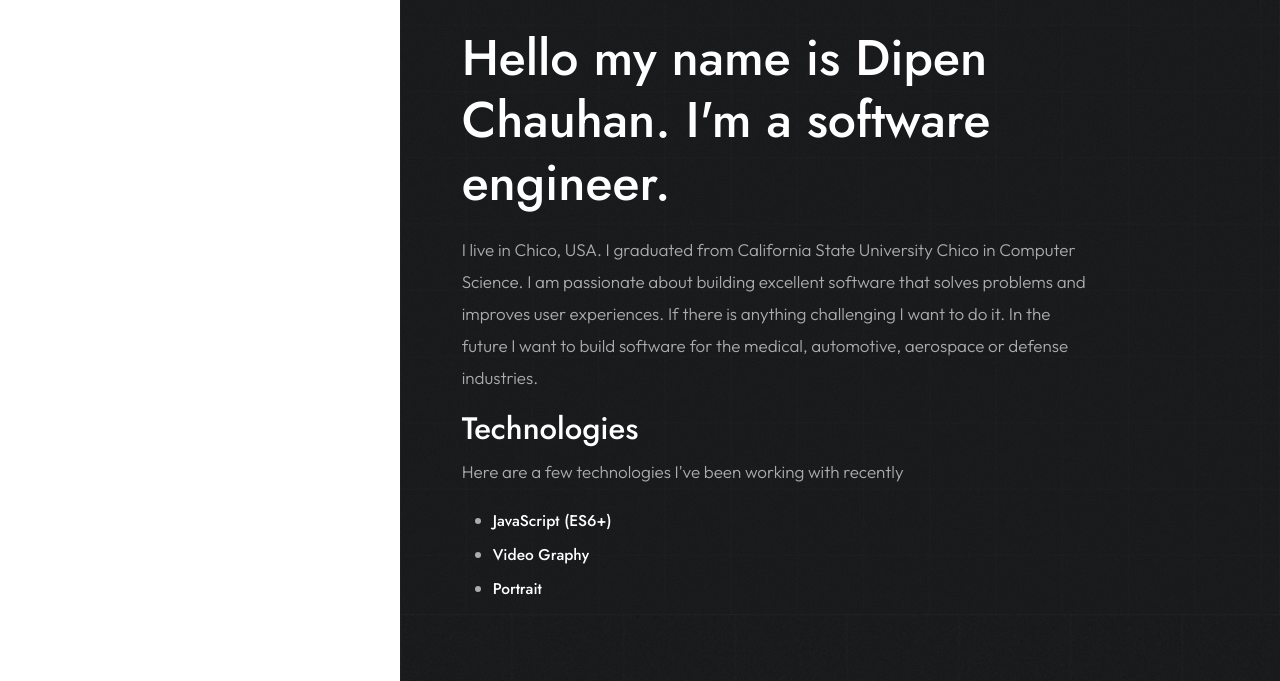
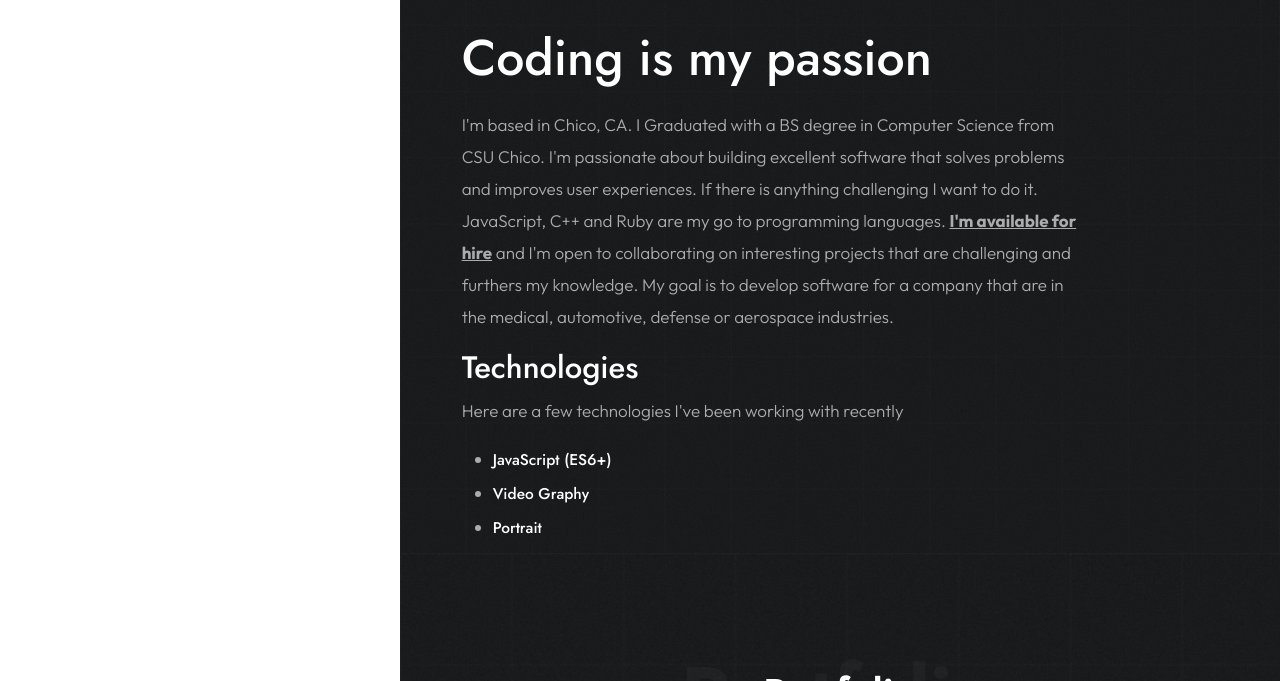
Before and after one commit to overdrivemachines/my_portfolio, a plain HTML site: page index.html in a window 1280 px wide. Shown: the part 845-1526 px from the top of the page. Drawn offline with nearby package versions, Linux system fonts and the light colour scheme.

Commit message:
added bio

```diff
--- a/index.html
+++ b/index.html
@@ -201,7 +201,7 @@
             </div>
 
             <span class="subtitle">Hello, I'm</span>
-            <h2 class="title text2">Dipen <span class="title-padding">Chauhan</span></h2>
+            <h2 class="title my-name">Dipen <span class="title-padding">Chauhan</span></h2>
             <p class="description">I'm a web and software developer. In the past I have worked as a Software Tester and Ruby on Rails Developer</p>
             <a href="portfolio-column-two.html" class="eg-btn btn--primary btn--lg">View My Work</a>
             <a href="portfolio-column-two.html" class="ms-4 eg-btn btn--primary-three btn--lg">Hire Me</a>
@@ -216,11 +216,12 @@
           <div class="container-fluid">
             <div class="about-me-content-1">
               <span>The Workspace</span>
-              <h2>Hello my name is Dipen Chauhan. I'm a software engineer.</h2>
+              <h2>Coding is my passion</h2>
               <p>
-                I live in Chico, USA. I graduated from California State University Chico in Computer Science. I am passionate about building excellent software that solves problems
-                and improves user experiences. If there is anything challenging I want to do it. In the future I want to build software for the medical, automotive, aerospace or
-                defense industries.
+                I'm based in Chico, CA. I Graduated with a BS degree in Computer Science from CSU Chico. I'm passionate about building excellent software that solves problems and
+                improves user experiences. If there is anything challenging I want to do it. JavaScript, C++ and Ruby are my go to programming languages.
+                <b class="fw-bold text-decoration-underline">I'm available for hire</b> and I'm open to collaborating on interesting projects that are challenging and furthers my
+                knowledge. My goal is to develop software for a company that are in the medical, automotive, defense or aerospace industries.
               </p>
             </div>
 
```
